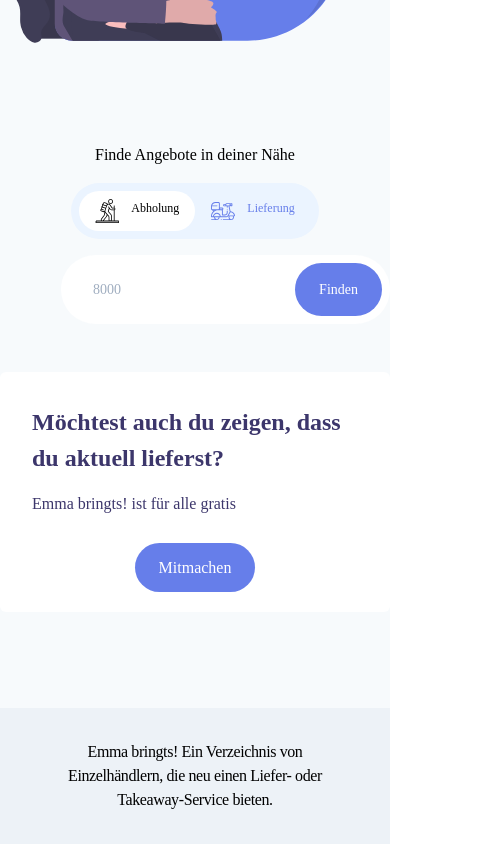
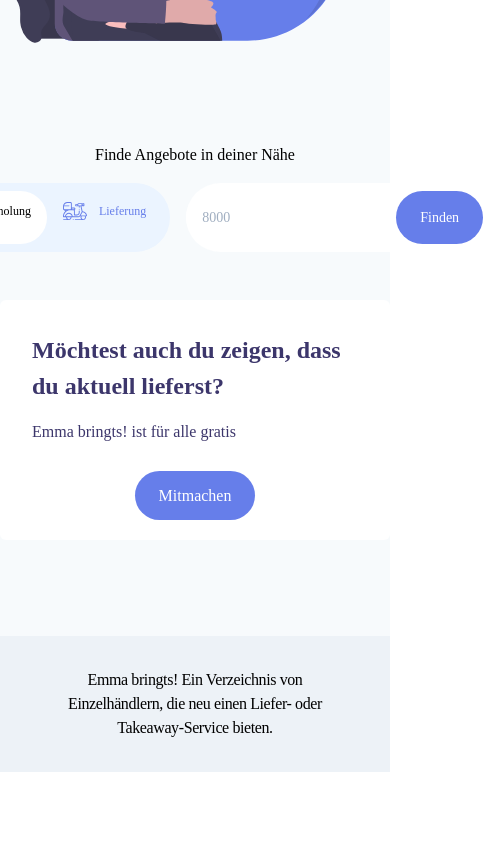
Before and after one commit to deniaz/emma-bringts, a Next.js app: page / in a window 390 px wide. Shown: the part 735-1579 px from the top of the page, 483 px wide, since content can reach past the window. After the commit the page ends 1507 px from the top, so only its background shows below. Built offline with nearby package versions, Linux system fonts and the light colour scheme; no server answers.

Commit message:
fix: Responsive search styling

```diff
--- a/src/components/search.tsx
+++ b/src/components/search.tsx
@@ -2,7 +2,7 @@ import { FC, MouseEvent } from 'react';
 import { SearchInput } from '../elements/search-input';
 import { Toggle, ToggleOption } from '../elements/toggle';
 
-const styles = { form: 'flex flex-col lg:flex-row justify-center mb-8' };
+const styles = { form: 'flex justify-center mb-8' };
 
 type Props = {
   className?: string;
--- a/src/elements/search-input.tsx
+++ b/src/elements/search-input.tsx
@@ -2,11 +2,10 @@ import { FC, MouseEvent } from 'react';
 import { Button } from './button';
 
 const styles = {
-  container: 'inline-flex self-end relative flex-col lg:mx-2 box-border',
+  container: 'inline-flex self-end relative lg:mx-2 box-border',
 
-  inputWrapper: 'font-sans text-sm lg:text-base bg-white p-2 self-center rounded-full flex mx-auto',
-  // term: 'rounded-tl-full rounded-bl-full px-6 py-4 w-1/2',
-  input: 'px-6 py-4 rounded-full',
+  inputWrapper: 'font-sans text-sm lg:text-base bg-white py-2 lg:py-4 rounded-full flex',
+  input: 'px-4 py-2 lg:px-8 lg:py-4 rounded-full',
 };
 
 type Props = {
--- a/src/elements/toggle.tsx
+++ b/src/elements/toggle.tsx
@@ -2,8 +2,9 @@ import { FC } from 'react';
 import { Icon } from '../identity/icon';
 
 const styles = {
-  container: 'rounded-full bg-indigo-100 px-2 py-2 mx-auto mb-4 lg:mb-0 lg:mx-2 self-end inline-flex',
-  button: 'font-sans text-xs lg:text-base rounded-full px-4 lg:px-8 py-2 lg:py-4 flex-row fill-current inline-flex',
+  container: 'rounded-full bg-indigo-100 px-2 py-2 lg:py-4 lg:mb-0 mx-4 inline-flex',
+  button:
+    'font-sans text-xs lg:text-base leading-loose lg:leading-normal rounded-full px-4 py-2 lg:px-8 lg:py-4 flex-row fill-current inline-flex',
   inactive: 'text-indigo-500',
   active: 'bg-white text-black',
   icon: 'mr-3',
```
